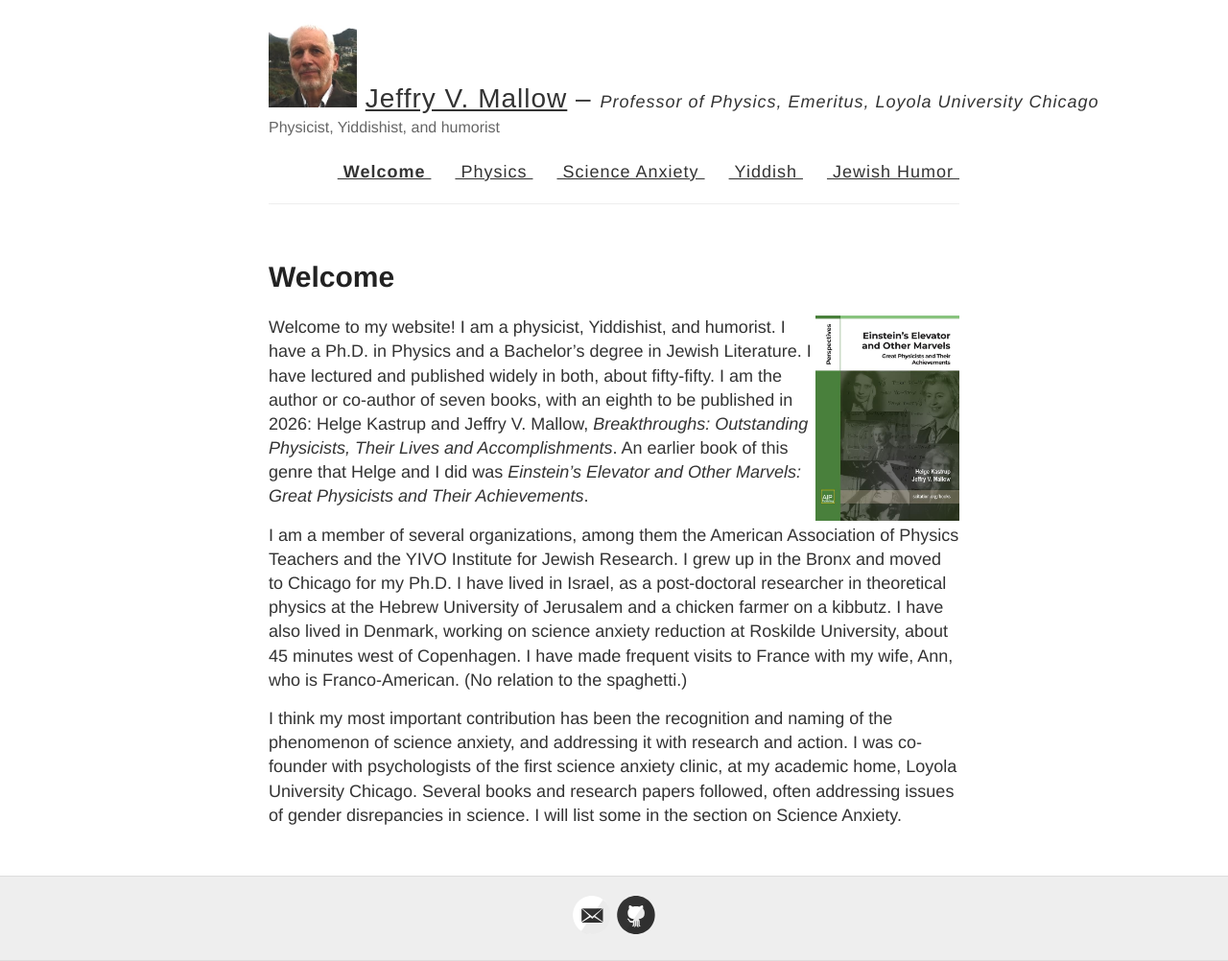
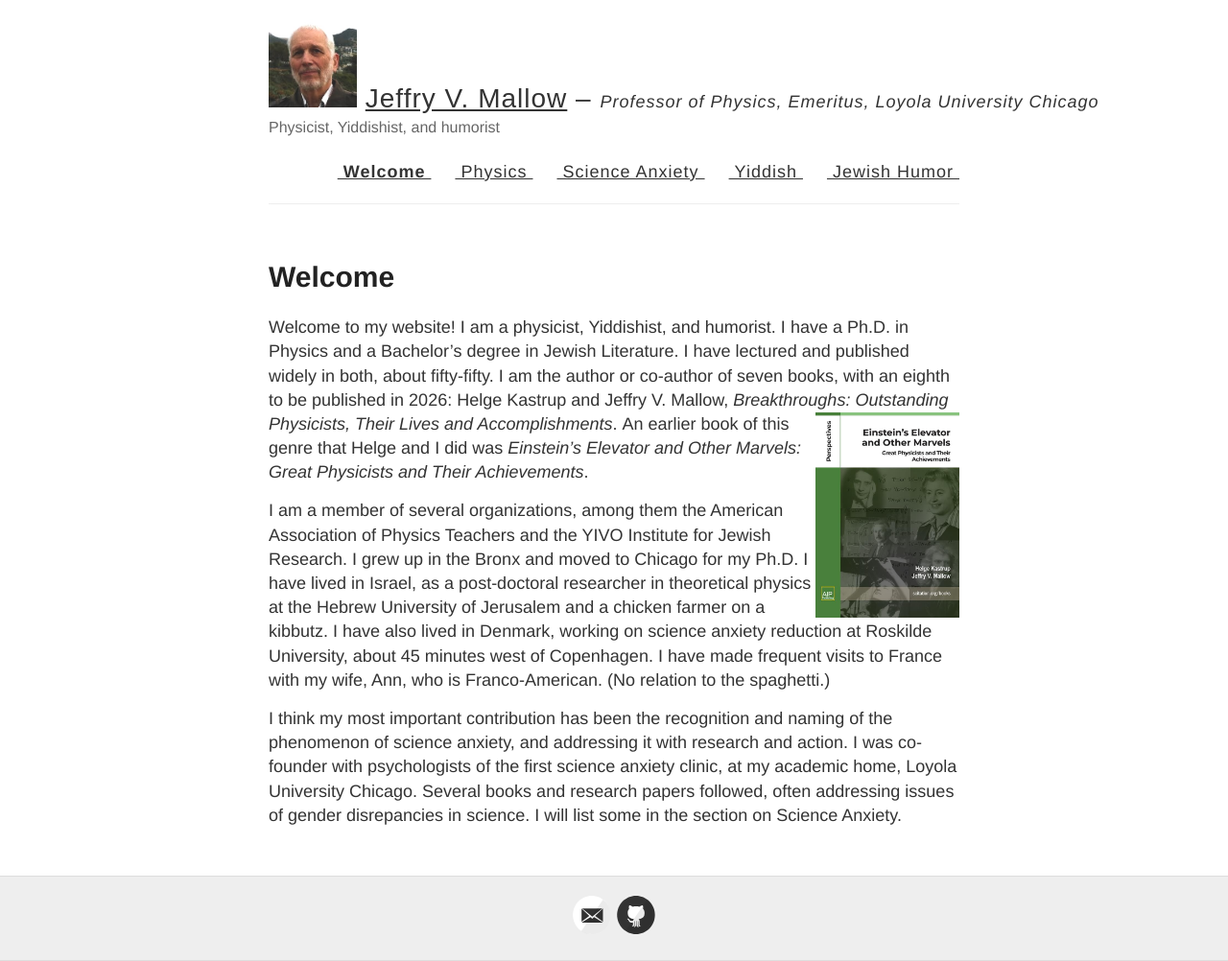
Before and after one commit to jvmallow/jvmallow.github.io, a Jekyll site: the page built from welcome.md, in a window 1280 px wide. Shown: the whole page at 96% size. Built offline with Jekyll 4.4.1, drawn with Linux system fonts in a browser that asks for light colours.

Commit message:
Update welcome.md

```diff
--- a/welcome.md
+++ b/welcome.md
@@ -7,9 +7,9 @@ redirect_from:
 ---
 
 
-<img src="https://raw.githubusercontent.com/jvmallow/jvmallow.github.io/refs/heads/main/images/book_cover.jpeg" width=150 align="right"/>
 
-Welcome to my website! I am a physicist, Yiddishist, and humorist. I have a Ph.D. in Physics and a Bachelor's degree in Jewish Literature. I have lectured and published widely in both, about fifty-fifty.  I am the author or co-author of seven books, with an eighth to be published in 2026: Helge Kastrup and Jeffry V. Mallow, *Breakthroughs: Outstanding Physicists, Their Lives and Accomplishments*. An earlier book of this genre that Helge and I did was *Einstein’s Elevator and Other Marvels: Great Physicists and Their Achievements*.
+Welcome to my website! I am a physicist, Yiddishist, and humorist. I have a Ph.D. in Physics and a Bachelor's degree in Jewish Literature. I have lectured and published widely in both, about fifty-fifty.  I am the author or co-author of seven books, with an eighth to be published in 2026: Helge Kastrup and Jeffry V. Mallow, *Breakthroughs: Outstanding Physicists, Their Lives and Accomplishments*. <img src="https://raw.githubusercontent.com/jvmallow/jvmallow.github.io/refs/heads/main/images/book_cover.jpeg" width=150 align="right"/>
+An earlier book of this genre that Helge and I did was *Einstein’s Elevator and Other Marvels: Great Physicists and Their Achievements*.
 
 I am a member of several organizations, among them the American Association of Physics Teachers and the YIVO Institute for Jewish Research. I grew up in the Bronx and moved to Chicago for my Ph.D. I have lived in Israel, as a post-doctoral researcher in theoretical physics at the Hebrew University of Jerusalem and a chicken farmer on a kibbutz. I have also lived in Denmark, working on science anxiety reduction at Roskilde University, about 45 minutes west of Copenhagen. I have made frequent visits to France with my wife, Ann, who is Franco-American. (No relation to the spaghetti.)
 
```
